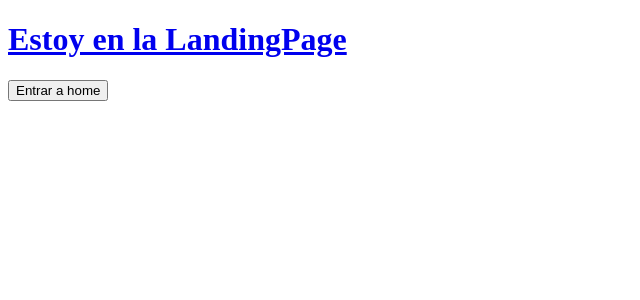
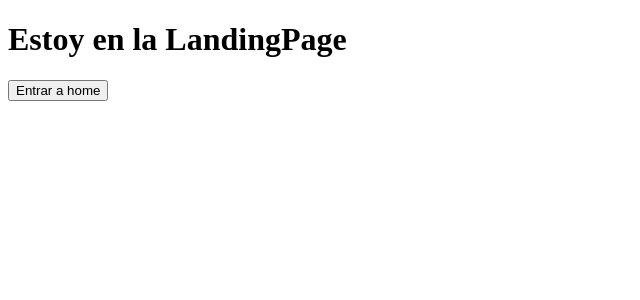
Before and after one commit to ladisgodo/PI-Dogs-main, a React (Create React App) app in the folder client/: page / in a window 1280 px wide. Shown: the top 300 px of the page, without its empty margins (0-640 px from the left). Built offline with nearby package versions, Linux system fonts and the light colour scheme.

Commit message:
Update LandingPage.jsx

```diff
--- a/client/src/components/LandingPage/LandingPage.jsx
+++ b/client/src/components/LandingPage/LandingPage.jsx
@@ -6,8 +6,8 @@ export default function LandingPage() {
 
     return(
         <div>
+            <h1>Estoy en la LandingPage</h1>
             <Link to='/home'>
-                <h1>Estoy en la LandingPage</h1>
                 <button>Entrar a home</button>
             </Link>
         </div>
```
